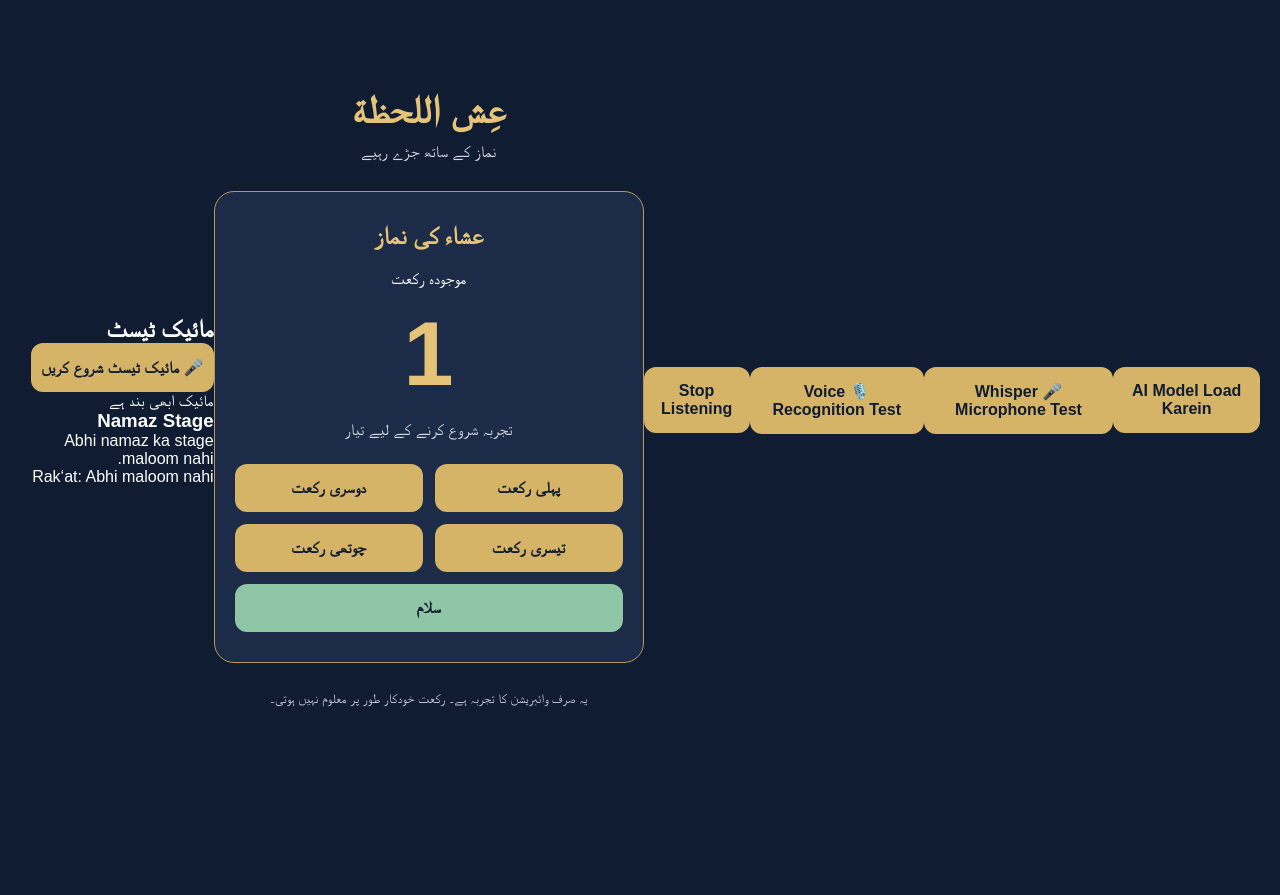
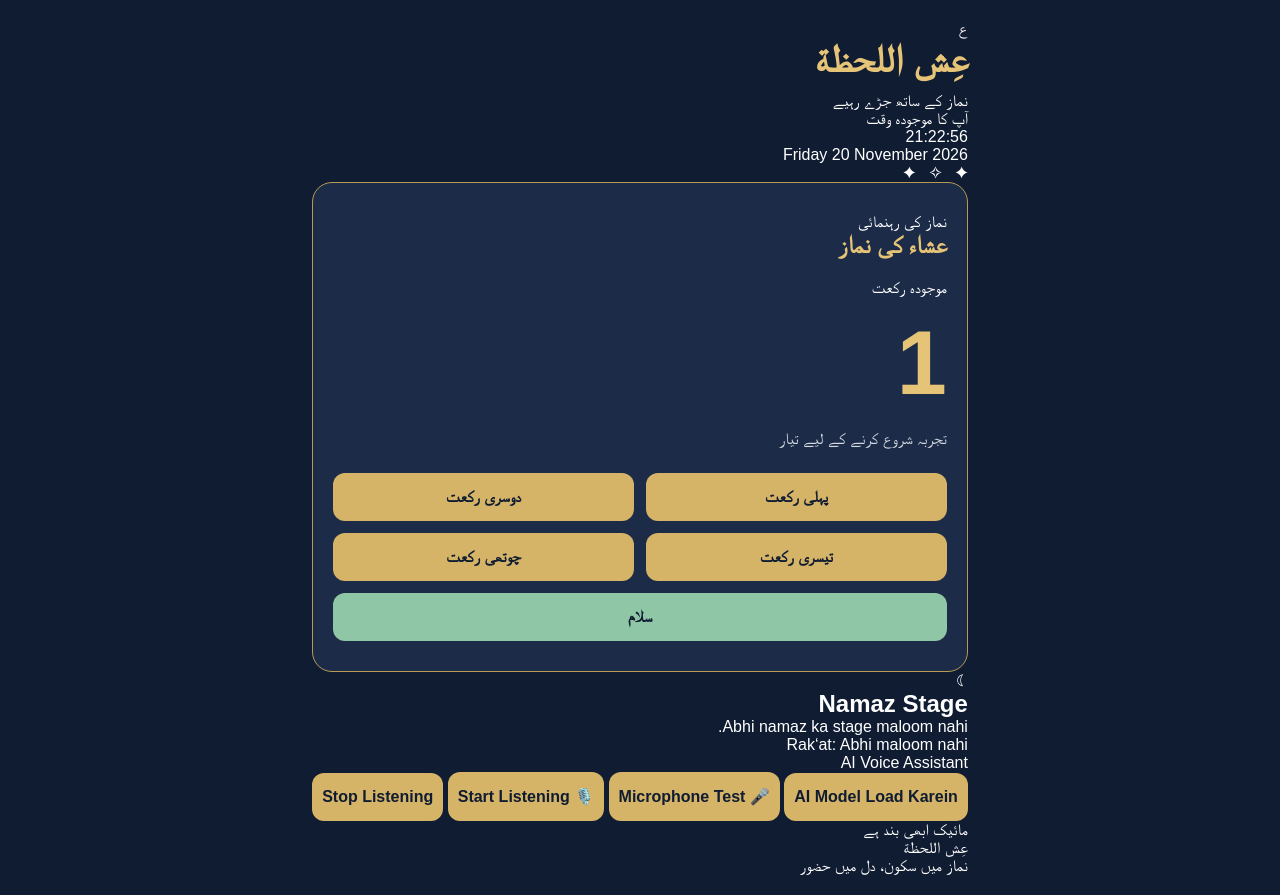
Before and after one commit to villaventure590-bit/-, a plain HTML site: page index.html in a window 1280 px wide. Before the commit the page ends 800 px from the top, so only its background shows below. Drawn offline with Linux system fonts and the light colour scheme.

Commit message:
Update index.html

```diff
--- a/index.html
+++ b/index.html
@@ -1,7 +1,6 @@
 
 <!DOCTYPE html>
 <html lang="ur" dir="rtl">
-
 <head>
     <meta charset="UTF-8">
     <meta name="viewport" content="width=device-width, initial-scale=1.0">
@@ -69,7 +68,6 @@
                 });
 
                 micStatus.textContent = "Listening started...";
-
                 let stopped = false;
 
                 window.stopWhisperListening = function () {
@@ -114,9 +112,7 @@
                             URL.revokeObjectURL(audioUrl);
                         }
 
-                        if (!stopped) {
-                            listenPart();
-                        }
+                        if (!stopped) listenPart();
                     };
 
                     recorder.start();
@@ -141,37 +137,40 @@
 
 <body>
 
-    <button onclick="loadWhisperModel()">
-        AI Model Load Karein
-    </button>
+<div class="app-shell">
 
-    <button onclick="testWhisperMic()">
-        🎤 Whisper Microphone Test
-    </button>
+    <header class="top-header">
+        <div class="brand-mark">ع</div>
+        <div class="brand-text">
+            <h1>عِش اللحظة</h1>
+            <p>نماز کے ساتھ جڑے رہیے</p>
+        </div>
+    </header>
 
-    <button onclick="startWhisperListening()">
-        🎙️ Voice Recognition Test
-    </button>
+    <!-- Digital Clock -->
+    <section class="clock-card">
+        <p class="clock-label">آپ کا موجودہ وقت</p>
+        <div id="digitalClock">00:00:00</div>
+        <div id="clockDate">Loading date...</div>
+        <div class="clock-decoration">✦ &nbsp; ✧ &nbsp; ✦</div>
+    </section>
 
-    <button onclick="
-        if (window.stopWhisperListening) {
-            window.stopWhisperListening();
-        }
-    ">
-        Stop Listening
-    </button>
+    <!-- Prayer Counter -->
+    <main class="prayer-card">
+        <div class="section-heading">
+            <span class="heading-line"></span>
+            <span>نماز کی رہنمائی</span>
+            <span class="heading-line"></span>
+        </div>
 
-    <main class="container">
-        <h1>عِش اللحظة</h1>
-        <p class="subtitle">نماز کے ساتھ جڑے رہیے</p>
+        <h2>عشاء کی نماز</h2>
+        <p class="rakat-label">موجودہ رکعت</p>
 
-        <section class="prayer-card">
-            <h2>عشاء کی نماز</h2>
+        <div id="rakatNumber" class="rakat-number">1</div>
 
-            <p>موجودہ رکعت</p>
-            <div id="rakatNumber">1</div>
-
-            <p id="status">تجربہ شروع کرنے کے لیے تیار</p>
+        <p id="status" class="status-text">
+            تجربہ شروع کرنے کے لیے تیار
+        </p>
 
         <div class="buttons">
             <button onclick="testRakat(1)">پہلی رکعت</button>
@@ -180,35 +179,84 @@
             <button onclick="testRakat(4)">چوتھی رکعت</button>
             <button class="salam" onclick="testSalam()">سلام</button>
         </div>
+    </main>
+
+    <!-- Stage Display -->
+    <section class="stage-card" id="prayerStage">
+        <div class="stage-icon">☾</div>
+        <h2>Namaz Stage</h2>
+        <p id="stageStatus">Abhi namaz ka stage maloom nahi.</p>
+        <div class="stage-divider"></div>
+        <p id="rakatStatus">Rak‘at: Abhi maloom nahi</p>
     </section>
 
-        <p class="note">
-            یہ صرف وائبریشن کا تجربہ ہے۔ رکعت خودکار طور پر معلوم نہیں ہوتی۔
-        </p>
-    </main>
+    <!-- AI / Microphone -->
+    <section class="mic-card">
+        <div class="section-heading">
+            <span class="heading-line"></span>
+            <span>AI Voice Assistant</span>
+            <span class="heading-line"></span>
+        </div>
 
-    <div class="mic-test">
-        <h2>مائیک ٹیسٹ</h2>
-
-        <button id="micButton" onclick="listenToMicrophone()">
-            🎤 مائیک ٹیسٹ شروع کریں
+        <button class="action-button gold-button" onclick="loadWhisperModel()">
+            AI Model Load Karein
         </button>
 
+        <button class="action-button" onclick="testWhisperMic()">
+            🎤 Microphone Test
+        </button>
+
+        <button class="action-button listen-button" onclick="startWhisperListening()">
+            🎙️ Start Listening
+        </button>
+
+        <button class="action-button stop-button" onclick="
+            if (window.stopWhisperListening) {
+                window.stopWhisperListening();
+            }
+        ">
+            Stop Listening
+        </button>
+
+        <div class="mic-status-box">
+            <span class="status-dot"></span>
             <p id="micStatus">مائیک ابھی بند ہے</p>
+        </div>
+    </section>
 
-        <!-- New Namaz Stage Section -->
-        <div id="prayerStage">
-            <h3>Namaz Stage</h3>
-            <p id="stageStatus">
-                Abhi namaz ka stage maloom nahi.
-            </p>
-            <p id="rakatStatus">
-                Rak‘at: Abhi maloom nahi
-            </p>
+    <footer>
+        <p>عِش اللحظة</p>
+        <span>نماز میں سکون، دل میں حضور</span>
+    </footer>
+
 </div>
-    </div>
+
+<!-- Digital clock updater -->
+<script>
+    function updateDigitalClock() {
+        const now = new Date();
+
+        document.getElementById("digitalClock").textContent =
+            now.toLocaleTimeString("en-GB", {
+                hour: "2-digit",
+                minute: "2-digit",
+                second: "2-digit",
+                hour12: false
+            });
+
+        document.getElementById("clockDate").textContent =
+            now.toLocaleDateString("en-GB", {
+                weekday: "long",
+                day: "numeric",
+                month: "long",
+                year: "numeric"
+            });
+    }
+
+    updateDigitalClock();
+    setInterval(updateDigitalClock, 1000);
+</script>
 
 <script src="script.js"></script>
 </body>
-
 </html>
```
Lines whose indentation alone changed are shown as unchanged.
